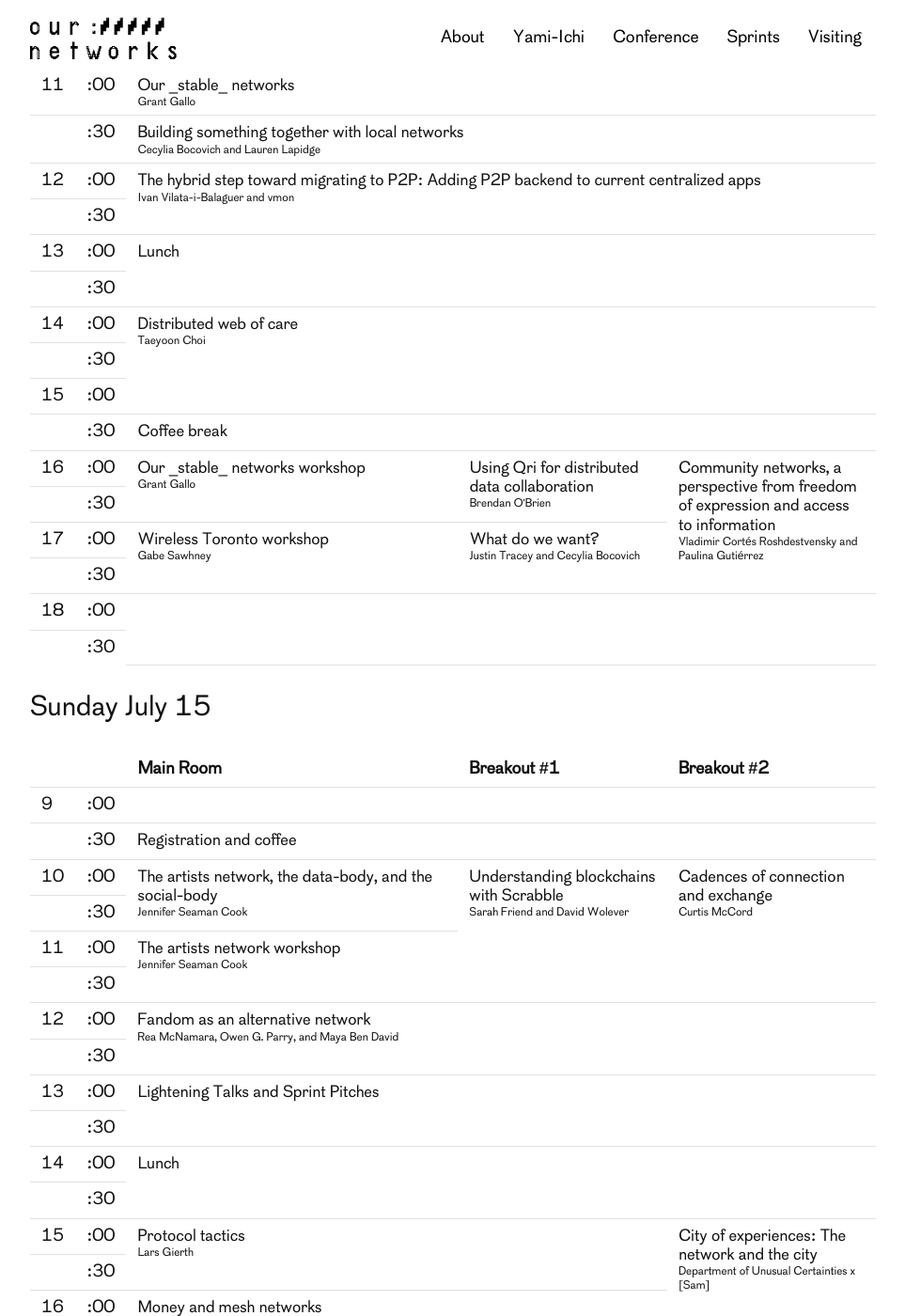
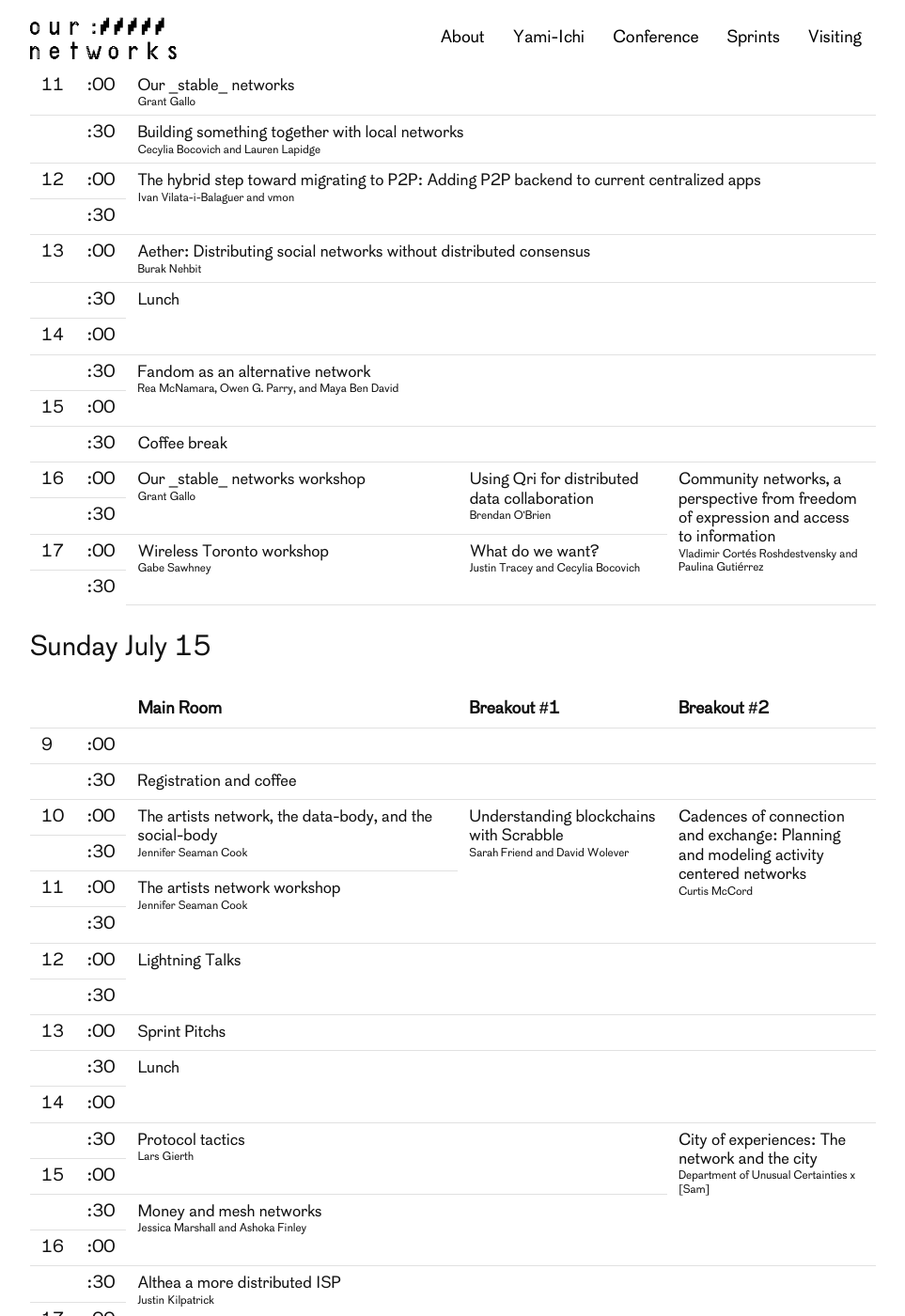
Before and after one commit to ournetworks/ournetworks.ca, a Jekyll site: the page built from conference/program.md, in a window 1280 px wide and 1400 px high, scrolled down 442 px. Shown: the whole window at 94% size, without its empty margins (158-1121 px from the left). Built offline with Jekyll 4.4.1, drawn with Linux system fonts in a browser that asks for light colours; some of the changed text lies outside the part shown.

Commit message:
update program

```diff
--- a/_data/sessions.yml
+++ b/_data/sessions.yml
@@ -97,17 +97,6 @@
   endTime: ""
   length:
 
-- sessionID: 18130
-  title: "Distributed web of care"
-  presenter: "Taeyoon Choi"
-  descriptionLink: "https://github.com/ournetworks/2018-submissions/issues/13"
-  sessionType: "performance"
-  theme: ""
-  date: 2018-07-14
-  startTime: ""
-  endTime: ""
-  length: 1.5
-
 - sessionID: 18140
   title: "Althea a more distributed ISP"
   presenter: "Justin Kilpatrick"
@@ -186,7 +175,7 @@
   length:
 
 - sessionID: 18220
-  title: "Cadences of connection and exchange"
+  title: "Cadences of connection and exchange: Planning and modeling activity centered networks"
   presenter: "Curtis McCord"
   descriptionLink: "https://github.com/ournetworks/2018-submissions/issues/22"
   sessionType: "workshop"
@@ -255,7 +244,7 @@
   title: "Registration and coffee"
   sessionType: "orga"
 
-- sessionID: 18992
+- sessionID: 18991
   title: "Opening remarks"
   descriptionLink: "https://github.com/ournetworks/2018-submissions/issues/"
   sessionType: "orga"
@@ -264,7 +253,7 @@
   endTime: ""
   length: 0.5
 
-- sessionID: 18993
+- sessionID: 18992
   title: "Closing"
   sessionType: "orga"
   date: 2018-07-15
@@ -272,13 +261,21 @@
   endTime: ""
   length: 0.5
 
-- sessionID: 18994
-  title: "Lightening Talks and Sprint Pitches"
-  sessionType: "lightening-talk"
+- sessionID: 18993
+  title: "Lightning Talks"
+  sessionType: "lightning-talk"
   date: 2018-07-15
   startTime: ""
   endTime: ""
   length: 1.0
+
+- sessionID: 18994
+  title: "Sprint Pitchs"
+  sessionType: "sprint-pitch"
+  date: 2018-07-15
+  startTime: ""
+  endTime: ""
+  length: 0.5
 
 - sessionID: 18995
   title: "Coffee break"
--- a/conference/program.md
+++ b/conference/program.md
@@ -37,7 +37,7 @@
 </tr><tr>
   <td></td>
   <td>:30</td>
-  <td colspan="3" class="session-{% include session-type.html session-id=18992 %}">{% include session.html session-id=18992 %}</td>
+  <td colspan="3" class="session-{% include session-type.html session-id=18991 %}">{% include session.html session-id=18991 %}</td>
 </tr>
 <tr>
   <td>10</td>
@@ -70,20 +70,21 @@
 <tr>
   <td>13</td>
   <td>:00</td>
-  <td rowspan="2" colspan="3" class="session-{% include session-type.html session-id=18996 %}">{% include session.html session-id=18996 %}</td>
+  <td colspan="3" class="session-{% include session-type.html session-id=18250 %}">{% include session.html session-id=18250 %}</td>
 </tr>
 <tr>
   <td></td>
   <td>:30</td>
+  <td rowspan="2" colspan="3" class="session-{% include session-type.html session-id=18996 %}">{% include session.html session-id=18996 %}</td>
 </tr>
 <tr>
   <td>14</td>
   <td>:00</td>
-  <td rowspan="3" colspan="3" class="session-{% include session-type.html session-id=18130 %}">{% include session.html session-id=18130 %}</td>
 </tr>
 <tr>
   <td></td>
   <td>:30</td>
+  <td rowspan="2" colspan="3" class="session-{% include session-type.html session-id=18200 %}">{% include session.html session-id=18200 %}</td>
 </tr>
 <tr>
   <td>15</td>
@@ -110,15 +111,6 @@
   <td>:00</td>
   <td rowspan="2" class="session-{% include session-type.html session-id=18020 %}">{% include session.html session-id=18020 %}</td>
   <td rowspan="2" class="session-{% include session-type.html session-id=18190 %}">{% include session.html session-id=18190 %}</td>
-</tr>
-<tr>
-  <td></td>
-  <td>:30</td>
-</tr>
-<tr>
-  <td>18</td>
-  <td>:00</td>
-  <td rowspan="2" colspan="3"></td>
 </tr>
 <tr>
   <td></td>
@@ -174,7 +166,7 @@
 <tr>
   <td>12</td>
   <td>:00</td>
-  <td rowspan="2" colspan="3" class="session-{% include session-type.html session-id=18200 %}">{% include session.html session-id=18200 %}</td>
+  <td rowspan="2" colspan="3" class="session-{% include session-type.html session-id=18993 %}">{% include session.html session-id=18993 %}</td>
 </tr>
 <tr>
   <td></td>
@@ -183,44 +175,35 @@
 <tr>
   <td>13</td>
   <td>:00</td>
-  <td rowspan="2" colspan="3" class="session-{% include session-type.html session-id=18994 %}">{% include session.html session-id=18994 %}</td>
+  <td colspan="3" class="session-{% include session-type.html session-id=18994 %}">{% include session.html session-id=18994 %}</td>
 </tr>
 <tr>
   <td></td>
   <td>:30</td>
+  <td rowspan="2" colspan="3" class="session-{% include session-type.html session-id=18996 %}">{% include session.html session-id=18996 %}</td>
 </tr>
 <tr>
   <td>14</td>
   <td>:00</td>
-  <td rowspan="2" colspan="3" class="session-{% include session-type.html session-id=18996 %}">{% include session.html session-id=18996 %}</td>
 </tr>
 <tr>
   <td></td>
   <td>:30</td>
+  <td rowspan="2" colspan="2" class="session-{% include session-type.html session-id=18160 %}">{% include session.html session-id=18160 %}</td>
+  <td rowspan="4" class="session-{% include session-type.html session-id=18090 %}">{% include session.html session-id=18090 %}</td>
 </tr>
 <tr>
   <td>15</td>
   <td>:00</td>
-  <td rowspan="2" colspan="2" class="session-{% include session-type.html session-id=18160 %}">{% include session.html session-id=18160 %}</td>
-  <td rowspan="4" class="session-{% include session-type.html session-id=18090 %}">{% include session.html session-id=18090 %}</td>
 </tr>
 <tr>
   <td></td>
   <td>:30</td>
+  <td rowspan="2" colspan="2" class="session-{% include session-type.html session-id=18050 %}">{% include session.html session-id=18050 %}</td>
 </tr>
 <tr>
   <td>16</td>
   <td>:00</td>
-  <td rowspan="2" colspan="2" class="session-{% include session-type.html session-id=18050 %}">{% include session.html session-id=18050 %}</td>
-</tr>
-<tr>
-  <td></td>
-  <td>:30</td>
-</tr>
-<tr>
-  <td>17</td>
-  <td>:00</td>
-  <td colspan="3" class="session-{% include session-type.html session-id=18250 %}">{% include session.html session-id=18250 %}</td>
 </tr>
 <tr>
   <td></td>
@@ -228,13 +211,13 @@
   <td rowspan="2" colspan="3" class="session-{% include session-type.html session-id=18140 %}">{% include session.html session-id=18140 %}</td>
 </tr>
 <tr>
-  <td>18</td>
+  <td>17</td>
   <td>:00</td>
 </tr>
 <tr>
   <td></td>
   <td>:30</td>
-  <td colspan="3" class="session-{% include session-type.html session-id=18993 %}">{% include session.html session-id=18993 %}</td>
+  <td rowspan="1" colspan="3" class="session-{% include session-type.html session-id=18992 %}">{% include session.html session-id=18992 %}</td>
 </tr>
 </tbody>
 </table>
```
